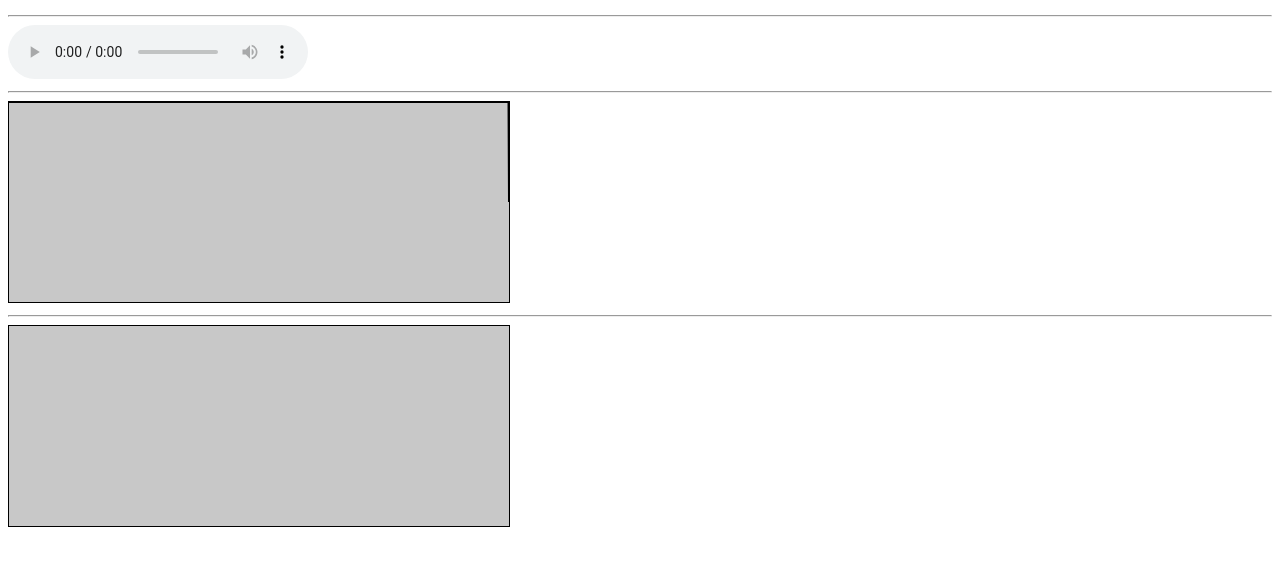
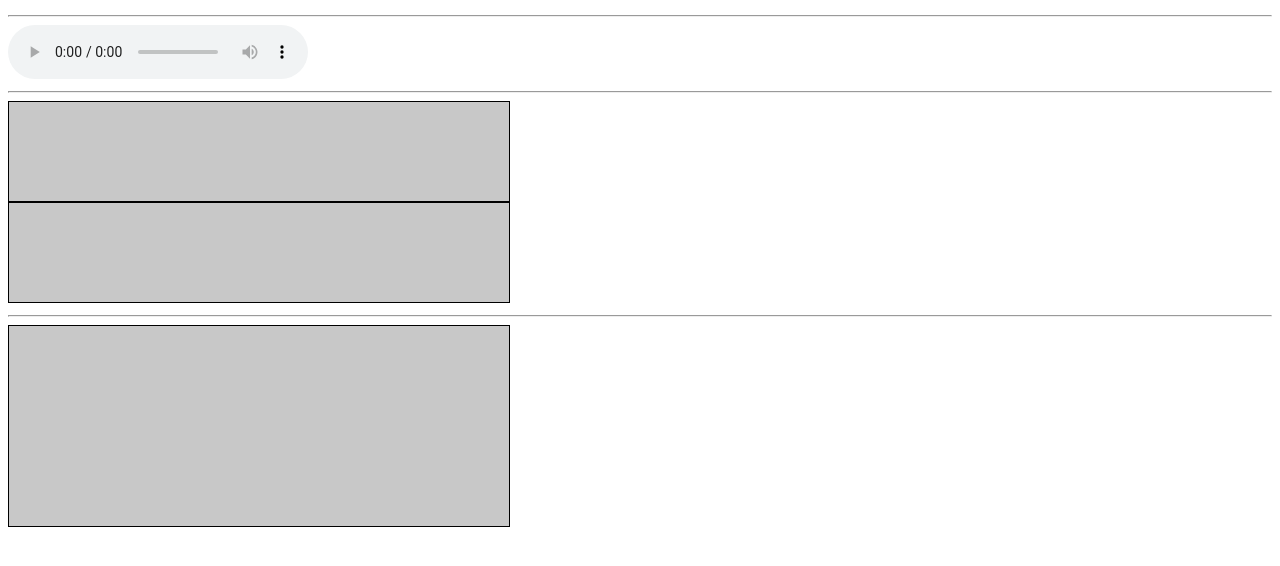
Before and after one commit to prilipkoleg/Web_Equalizer, a plain HTML site: page index.html in a window 1280 px wide. Shown: the part 44-610 px from the top of the page. Drawn offline with Linux system fonts and the light colour scheme.

Commit message:
| edit first graph |

```diff
--- a/src/js/app.js
+++ b/src/js/app.js
@@ -40,12 +40,12 @@ function draw_oscilloscope() {
     for(var i = 0; i < bufferLengthOs; i++) {
 
         var v = dataArrayOs[i] / 128.0;
-        var y = v * HEIGHT/2;
+        var y = v * HEIGHT/5;
 
         if(i === 0) {
-            canvasOsCtx.moveTo(x, y);
+            canvasOsCtx.moveTo(0, 100);
         } else {
-            canvasOsCtx.lineTo(x, y);
+            canvasOsCtx.lineTo(x+2, y+100);
         }
 
         x += sliceWidth;
@@ -69,7 +69,7 @@ function draw_frequency_bar() {
     canvasFBCtx.fillStyle = 'rgb(200, 200, 200)';
     canvasFBCtx.fillRect(0, 0, WIDTH, HEIGHT);
 
-    var barWidth = (WIDTH / bufferLengthFB) * 0.5; // ширина полосы
+    var barWidth = (WIDTH / bufferLengthFB) * 0.6; // ширина полосы
     var barHeight;
     var x = 0;
 
```
Also changed, not shown: index.html (+1 -0 lines).
